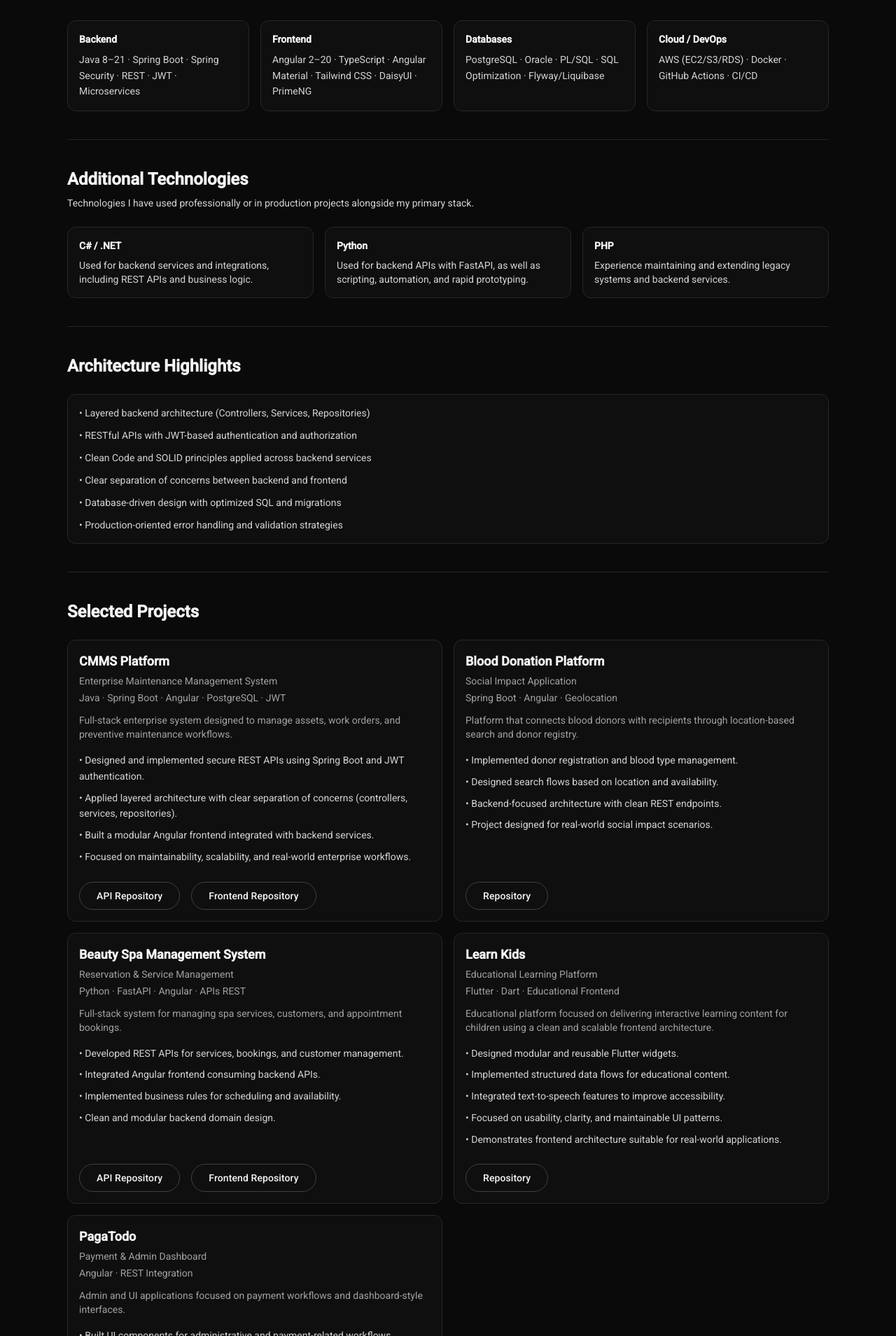
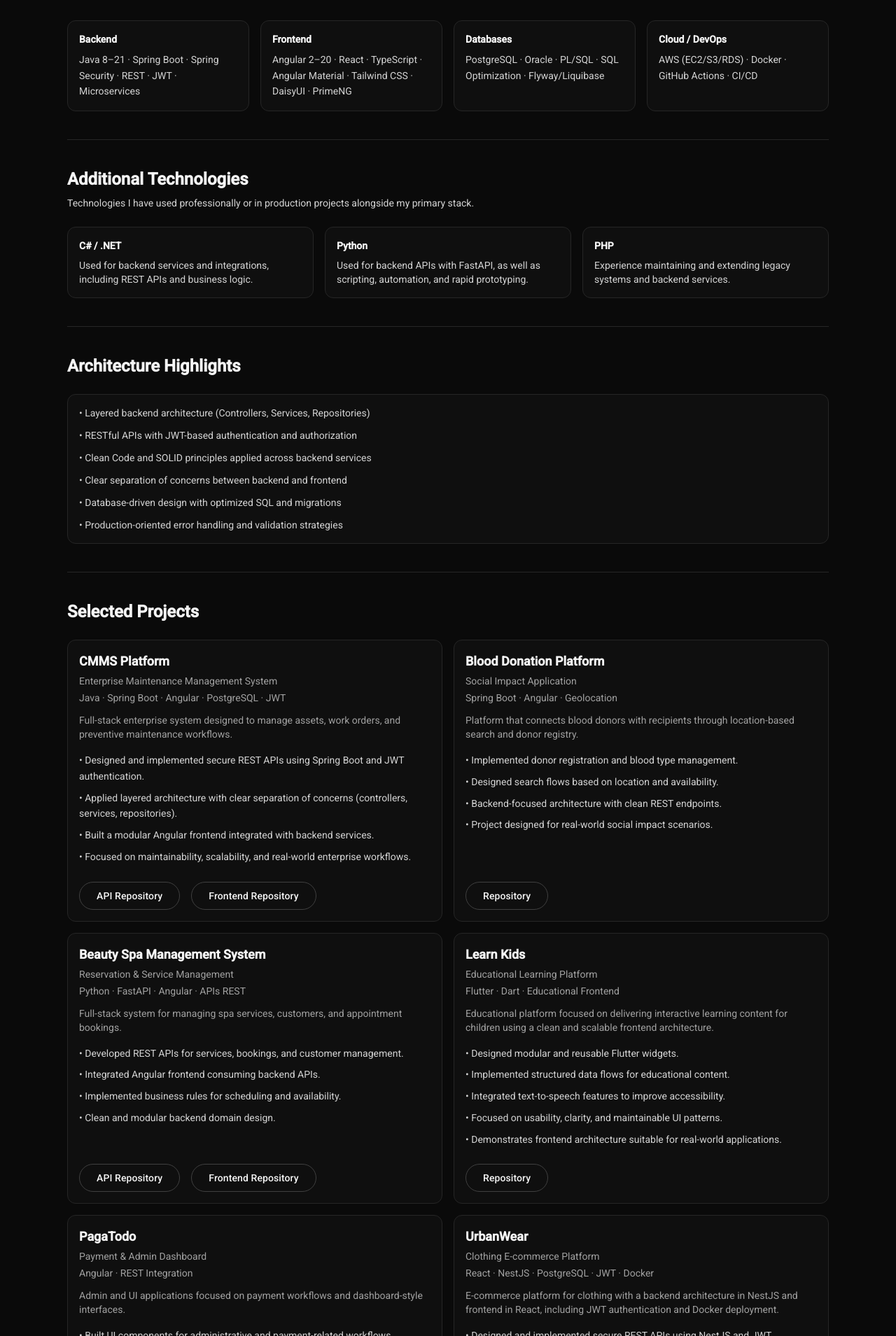
Before and after one commit to SentenciaSQL/portfolio, an Angular app: page / in a window 1280 px wide. Shown: the part 891-2800 px from the top of the page at 70% size. Built offline with nearby package versions, Linux system fonts and the light colour scheme.

Commit message:
addesd react

```diff
--- a/src/app/core/i18n/messages.ts
+++ b/src/app/core/i18n/messages.ts
@@ -107,6 +107,23 @@ export const MESSAGES: Record<Lang, any> = {
             repo: 'Repository'
           }
         },
+
+        tesloShop: {
+          name: 'UrbanWear',
+          subtitle: 'Clothing E-commerce Platform',
+          stack: 'React · NestJS · PostgreSQL · JWT · Docker',
+          summary:
+            'E-commerce platform for clothing with a backend architecture in NestJS and frontend in React, including JWT authentication and Docker deployment.',
+          bullets: [
+            'Designed and implemented secure REST APIs using NestJS and JWT authentication.',
+            'Built a modular React frontend integrated with backend services.',
+            'Focused on maintainability, scalability, and real-world e-commerce workflows.'
+          ],
+          links: {
+            api: 'API Repository',
+            ui: 'Frontend Repository'
+          }
+        }
       }
     },
     experience: { title: 'Experience Snapshot' },
@@ -248,6 +265,22 @@ export const MESSAGES: Record<Lang, any> = {
             repo: 'Repositorio'
           }
         },
+        tesloShop: {
+          name: 'UrbanWear',
+          subtitle: 'E-commerce de prendas para vestir',
+          stack: 'React · NestJS · PostgreSQL · JWT · Docker',
+          summary:
+            'E-commerce de prendas de vestir con arquitectura backend en NestJS y frontend en React, incluyendo autenticación JWT y despliegue en Docker.',
+          bullets: [
+            'Diseño e implementación de APIs REST seguras con NestJS y autenticación JWT.',
+            'Frontend React modular integrado con servicios backend.',
+            'Enfoque en mantenibilidad, escalabilidad y flujos de e-commerce reales.'
+          ],
+          links: {
+            api: 'Repositorio API',
+            ui: 'Repositorio Frontend'
+          }
+        }
 
       }
     },
--- a/src/app/features/home/sections/experience/experience.component.html
+++ b/src/app/features/home/sections/experience/experience.component.html
@@ -6,7 +6,7 @@
       <mat-card-content class="p-6">
         <div class="font-semibold">OneSeven Tech (USA) · Senior Full Stack Developer</div>
         <div class="mt-2 text-sm text-neutral-300">
-          Java / Angular · AWS · JWT · SaaS · High-traffic audience builder platform
+          Java · Angular · AWS · JWT · SaaS · High-traffic audience builder platform
         </div>
       </mat-card-content>
     </mat-card>
@@ -15,7 +15,7 @@
       <mat-card-content class="p-6">
         <div class="font-semibold">The CE Shop (USA) · Senior Systems Engineer</div>
         <div class="mt-2 text-sm text-neutral-300">
-          Java / Spring Boot / Angular · AWS · PostgreSQL · High-traffic e-commerce & LMS
+          Java / Spring Boot · Angular · React · AWS · PostgreSQL · High-traffic e-commerce & LMS
         </div>
       </mat-card-content>
     </mat-card>
@@ -24,7 +24,7 @@
       <mat-card-content class="p-6">
         <div class="font-semibold">Indra Sistemas · Senior Systems Engineer</div>
         <div class="mt-2 text-sm text-neutral-300">
-          Java / Angular · Oracle PL/SQL · Performance optimization · Flutter migration
+          Java · Angular · React · Oracle PL/SQL · Performance optimization · Flutter migration
         </div>
       </mat-card-content>
     </mat-card>
@@ -33,7 +33,7 @@
       <mat-card-content class="p-6">
         <div class="font-semibold">Excellent Integrity Solutions · Full Stack Developer</div>
         <div class="mt-2 text-sm text-neutral-300">
-          Java EE / PHP / Angular · Oracle PL/SQL · Multiple enterprise clients
+          Java EE · PHP · Angular · Oracle PL/SQL · Multiple enterprise clients
         </div>
       </mat-card-content>
     </mat-card>
--- a/src/app/features/home/sections/hero/hero.component.html
+++ b/src/app/features/home/sections/hero/hero.component.html
@@ -31,7 +31,7 @@
 
       <div class="mt-8 flex flex-wrap gap-2 text-sm text-neutral-400">
         <span class="px-3 py-1 rounded-full border border-neutral-800">Java · Spring Boot · APIs</span>
-        <span class="px-3 py-1 rounded-full border border-neutral-800">Angular · TypeScript</span>
+        <span class="px-3 py-1 rounded-full border border-neutral-800">Angular · React · TypeScript</span>
         <span class="px-3 py-1 rounded-full border border-neutral-800">PostgreSQL · Oracle · PL/SQL</span>
         <span class="px-3 py-1 rounded-full border border-neutral-800">AWS · Docker · CI/CD</span>
       </div>
--- a/src/app/features/home/sections/projects/projects.component.html
+++ b/src/app/features/home/sections/projects/projects.component.html
@@ -169,7 +169,40 @@
       </mat-card-content>
     </mat-card>
 
+    <mat-card class="!bg-neutral-900/40 !border !border-neutral-800 !shadow-none rounded-2xl !h-full">
+      <mat-card-content class="p-6 flex flex-col h-full" style="display: flex">
+        <div class="flex-1">
+          <div class="flex items-start justify-between gap-4">
+            <div>
+              <div class="font-semibold text-lg">{{ teslShop().name }}</div>
+              <div class="mt-1 text-sm text-neutral-400">{{ teslShop().subtitle }}</div>
+              <div class="mt-1 text-sm text-neutral-400">{{ teslShop().stack }}</div>
 
+              <p class="mt-3 text-neutral-400 text-sm">
+                {{ teslShop().summary }}
+              </p>
+            </div>
+          </div>
+
+          <ul class="mt-4 text-neutral-300 text-sm leading-relaxed space-y-2">
+            @for (feature of teslShop().bullets; track feature.id) {
+              <li>• {{ feature }}</li>
+            }
+          </ul>
+        </div>
+
+        <div class="flex items-start gap-4 mt-6">
+          <a mat-stroked-button class="!border-neutral-700 !text-neutral-100"
+             href="https://github.com/SentenciaSQL/nest-urbanwear-shop-api" target="_blank" rel="noreferrer">
+            {{ teslShop().links.api }}
+          </a>
+          <a mat-stroked-button class="!border-neutral-700 !text-neutral-100"
+             href="https://github.com/SentenciaSQL/urbanwear-shop-fontend" target="_blank" rel="noreferrer">
+            {{ teslShop().links.ui }}
+          </a>
+        </div>
+      </mat-card-content>
+    </mat-card>
 
 
   </div>
--- a/src/app/features/home/sections/projects/projects.component.ts
+++ b/src/app/features/home/sections/projects/projects.component.ts
@@ -18,4 +18,5 @@ export class ProjectsComponent {
   spa = computed(() => this.i18n.dict().projects.items.spa);
   learnkids = computed(() => this.i18n.dict().projects.items.learnKids);
   pagatodo = computed(() => this.i18n.dict().projects.items.pagatodo);
+  teslShop = computed(() => this.i18n.dict().projects.items.tesloShop);
 }
--- a/src/app/features/home/sections/stack/stack.component.html
+++ b/src/app/features/home/sections/stack/stack.component.html
@@ -15,7 +15,7 @@
       <mat-card-content class="p-5">
         <div class="font-semibold">Frontend</div>
         <div class="mt-2 text-neutral-300 text-sm leading-relaxed">
-          Angular 2–20 · TypeScript · Angular Material · Tailwind CSS · DaisyUI · PrimeNG
+          Angular 2–20 · React · TypeScript · Angular Material · Tailwind CSS · DaisyUI · PrimeNG
         </div>
       </mat-card-content>
     </mat-card>
```
